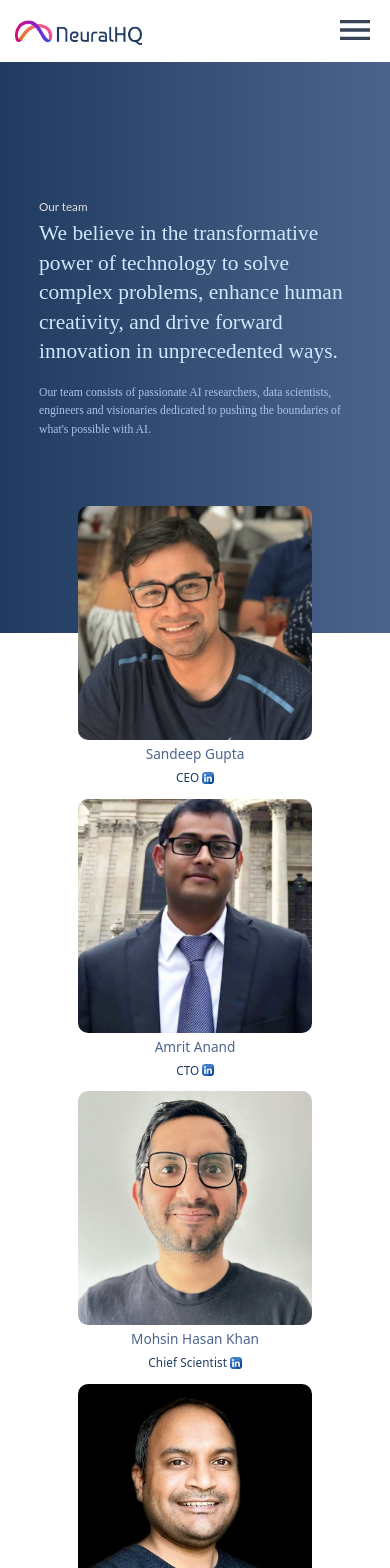
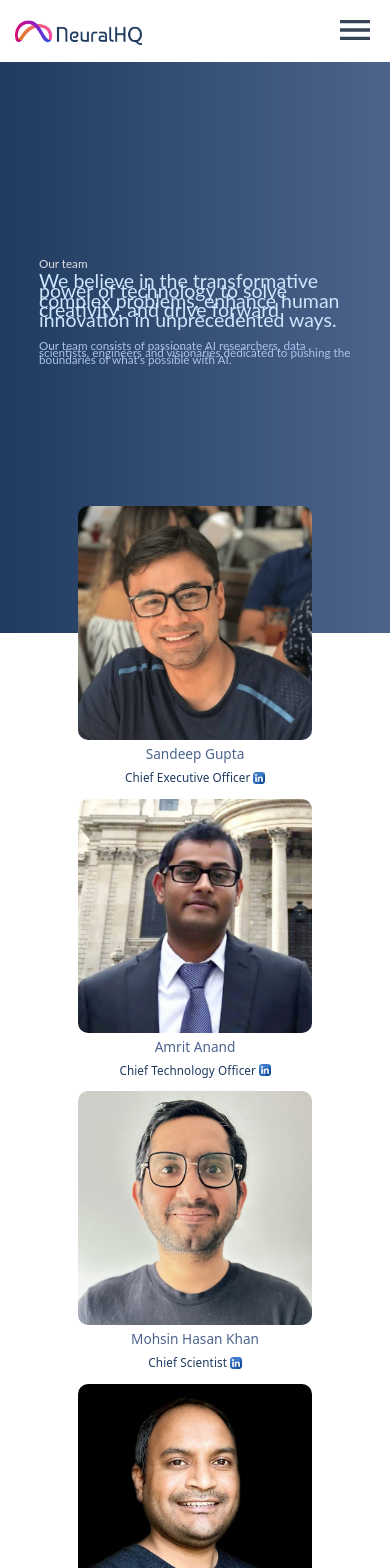
Before and after one commit to Sahil9214/NeuralH, a React (Create React App) app in the folder neural/: page /about in a window 390 px wide. Shown: the top 1568 px of the page. Built offline with nearby package versions, Linux system fonts and the light colour scheme; a web font is replaced by a local one.

Commit message:
Change in website responsivness

```diff
--- a/neural/src/Components/Navbar/Navbar.css
+++ b/neural/src/Components/Navbar/Navbar.css
@@ -174,7 +174,7 @@
 }
 
 /* Media Query for responsiveness */
-@media (max-width: 1124px) and (min-width: 320px) {
+@media (max-width: 1124px)  {
   .navbar .menu li {
     margin-top: 30px;
   }
--- a/neural/src/Pages/AboutUs/AboutUs.css
+++ b/neural/src/Pages/AboutUs/AboutUs.css
@@ -4,7 +4,7 @@
 }
 
 .about_container {
-    display: flex;
+
     justify-content: center;
     align-items: center;
     height: 100vh;
@@ -14,31 +14,33 @@
 }
 
 .about1 {
-    width: 66.66vw;
+    width: 60vw;
+    margin-bottom: 15vw;
 }
 
 .heading {
-    font-size: 1.3vw;
+    font-size: 1vw;
     line-height: 6.4vh;
     color: #E0E0E0;
     font-family: Lato;
     font-family: 400;
+    font-family: Lato, sans-serif;
 }
 
 .about-description {
-    font-size: 3.48vw;
-    line-height: 7.8vh;
+    font-size: 2vw;
+    line-height: 2.5vw;
     color: #CEE7FE;
-    font-family: lato-regular;
+    font-family: Lato, sans-serif;
     font-family: 400;
 
 }
 
 .about-detail {
-    font-size: 1.16vw;
-    line-height: 3vh;
+    font-size: 1vw;
+    line-height: 1.8vw;
     margin-top: 2.85vh;
-    font-family: lato-regular;
+    font-family: Lato, sans-serif;
     font-family: 400;
     color: #ACC2EE;
 }
@@ -46,12 +48,9 @@
 
 .owner {
     position: absolute;
-    top: 80%;
+    top: 53%;
     height: 100vh;
     width: 100%;
-    display: flex;
-    justify-content: center;
-    align-items: center;
 
 }
 
@@ -77,6 +76,7 @@
     width: 100%;
     object-fit: cover;
     border-radius: 10px;
+    object-position: top;
 }
 
 .teammember {
@@ -95,8 +95,8 @@
 }
 
 .linkedin-img {
-    width: 1.4vw;
-    height: 3vh;
+    width: 1.2vw;
+    height: 1.2vw;
 }
 
 .about2 {
@@ -120,9 +120,32 @@
 
 }
 
+.owner-card:nth-child(1) .teammember,
+.owner-card:nth-child(2) .teammember,
+.owner-card:nth-child(3) .teammember,
+.owner-card:nth-child(1) .designation,
+.owner-card:nth-child(2) .designation,
+.owner-card:nth-child(3) .designation {
+    color: #ffff;
+}
+
+
 @media screen and (max-width:1535px) and (min-width:1280px) {
+    .about1 {
+        width: 60vw;
+        margin-bottom: 20vw;
+    }
+    .about-detail {
+        font-size: 1.1vw;
+        line-height: 2.5vh;
+        margin-top: 2vh;
+        font-family: Lato, sans-serif;
+        font-family: 400;
+        color: #ACC2EE;
+    }
+
     .owner {
-        top: 70%
+        top: 52%
     }
 
     .designation {
@@ -139,90 +162,236 @@
         padding: 1.4vw 0px;
     }
 }
+
 @media screen and (max-width :1279px) and (min-width:1024px) {
-    .owner-card{
+    .about1 {
+        width: 60vw;
+        margin-bottom: 20vw;
+    }
+
+    .heading {
+        font-size: 1.3vw;
+        line-height: 4vh;
+        color: #E0E0E0;
+        font-family: Lato;
+        font-family: 400;
+    }
+
+    .about-detail {
+        font-size: 1.5vw;
+        line-height: calc(4vh-.9vw);
+        margin-top: 2vh;
+        font-family: Lato, sans-serif;
+        font-family: 400;
+        color: #ACC2EE;
+    }
+
+    .owner-card {
+        width: 20vw;
+        height: 25vw;
+
+    }
+
+    .owner-card:nth-child(3) .teammember {
+        color: #4D658D;
+    }
+
+    .owner-card:nth-child(3) .designation {
+        color: rgba(30, 58, 95, 1);
+    }
+
+    .owner-container {
+        display: grid;
+        grid-template-columns: repeat(2, 1fr);
+    }
+
+    .owner-img {
+        height: 20vw;
+        object-fit: cover;
+    }
+
+    .linkedin-img {
+        width: 1vw;
+        height: 1vw;
+    }
+
+    .employee {
+        grid-template-columns: repeat(2, 1fr);
+    }
+
+    .designation , .teammember {
+        font-size: 1.2vw;
+    }
+
+    .about2 {
+        margin-top: 140vh;
+    }
+}
+
+@media screen and (max-width :1023px) and (min-width:768px) {
+    .about_container {
+        height: 100vh;
+    }
+
+    .about1 {
+        width: 60vw;
+        margin-bottom: 40vw;
+    }
+
+    .heading {
+        font-size: 1.5vw;
+        line-height: 6.4vh;
+        color: #E0E0E0;
+        font-family: Lato;
+        font-family: 400;
+    }
+
+    .about-description {
+        font-size: 3vw;
+        line-height:3.8vw;
+        color: #CEE7FE;
+        font-family: Lato, sans-serif;
+        font-family: 400;
+
+    }
+
+    .about-detail {
+        font-size: 1.5vw;
+        line-height: 2vw;
+        margin-top: 2vw;
+        font-family: Lato, sans-serif;
+        font-family: 400;
+        color: #ACC2EE;
+    }
+
+
+    .owner {
+        top: 52%
+    }
+
+    .owner-card {
         width: 25vw;
         height: 34vw;
 
     }
-    .owner-container{
+
+    .owner-card:nth-child(3) .teammember {
+        color: #4D658D;
+    }
+
+    .owner-card:nth-child(3) .designation {
+        color: rgba(30, 58, 95, 1);
+    }
+
+    .owner-container {
         display: grid;
-        grid-template-columns: repeat(2,1fr);
+        grid-template-columns: repeat(2, 1fr);
     }
-    .owner-img{
+
+    .owner-img {
         height: 27vw;
     }
+
     .linkedin-img {
         width: 1vw;
         height: 1vw;
     }
-    .employee{
-        grid-template-columns: repeat(2,1fr);
+
+    .employee {
+        grid-template-columns: repeat(2, 1fr);
     }
+
     .designation {
-        font-size: 0.7vw;
+        font-size: 1.5vw;
     }
-    .about2{
-        margin-top: 140vh;
+
+    .about2 {
+        margin-top: 90vw;
     }
 }
 
-@media screen and (max-width :1023px ) and (min-width:768px){
-    .owner-card{
+@media screen and (max-width:767px) and (min-width:640px) {
+    .about_container {
+        height: 95vh;
+    }
+
+    .about1 {
+        width: 60vw;
+        margin-bottom: 35vw;
+    }
+
+    .heading {
+        font-size: 1.5vw;
+        line-height: 6.4vh;
+        color: #E0E0E0;
+        font-family: Lato;
+        font-family: 400;
+    }
+
+    .about-description {
+        font-size: 3vw;
+        line-height: 4vh;
+        color: #CEE7FE;
+        font-family: Lato, sans-serif;
+        font-family: 400;
+
+    }
+
+    .about-detail {
+        font-size: 1.5vw;
+        line-height: 2.5vh;
+        margin-top: 2.85vh;
+        font-family: Lato, sans-serif;
+        font-family: 400;
+        color: #ACC2EE;
+    }
+
+    .owner {
+        top: 55%;
+    }
+
+    .owner-card {
         width: 25vw;
         height: 34vw;
 
     }
-    .owner-container{
+
+    .owner-card:nth-child(3) .teammember {
+        color: #4D658D;
+    }
+
+    .owner-card:nth-child(3) .designation {
+        color: rgba(30, 58, 95, 1);
+    }
+
+    .owner-container {
         display: grid;
-        grid-template-columns: repeat(2,1fr);
+        grid-template-columns: repeat(2, 1fr);
     }
-    .owner-img{
+
+    .owner-img {
         height: 27vw;
     }
-    .linkedin-img {
-        width: 1vw;
-        height: 1vw;
-    }
-    .employee{
-        grid-template-columns: repeat(2,1fr);
-    }
-    .designation {
-        font-size: 0.7vw;
-    }
-    .about2{
-        margin-top:90vw;
-    }
-}
-@media screen and (max-width:767px) and (min-width:640px){
-    .owner-card{
-        width: 25vw;
-        height: 34vw;
 
-    }
-    .owner-container{
-        display: grid;
-        grid-template-columns: repeat(2,1fr);
-    }
-    .owner-img{
-        height: 27vw;
-    }
     .linkedin-img {
         width: 1.5vw;
         height: 1.5vw;
     }
-    .employee{
-        grid-template-columns: repeat(2,1fr);
+
+    .employee {
+        grid-template-columns: repeat(2, 1fr);
     }
-    .designation {
-        font-size:1.5vw;
+
+    .designation , .teammember {
+        font-size: 1.8vw;
     }
-    .about2{
+
+    /* .about2{
         margin-top:90vw;
-    }
+    } */
 }
 
-@media screen and (max-width:639px) and (min-width:320px){
+@media screen and (max-width:639px)  {
     .about_container {
         display: flex;
         justify-content: center;
@@ -232,58 +401,99 @@
         background: linear-gradient(90deg, #203B60 0%, #4C648B 100%);
         display: flex;
     }
-    .about1{
+
+    .about1 {
         width: 80vw;
+        margin-top: 10vw;
+    }
 
-    }
-    .heading{
+    .heading {
         font-size: 3vw;
         line-height: 3vh;
     }
-    .about-description{
-        font-size: 5.5vw;
-        line-height: 3.5vh;
+
+    .about-description {
+        font-size: 5vw;
+        line-height:calc(4vh-.9vw);
     }
-    .about-detail{
-        font-size: 3vw;
-        line-height: 2.2vh;
+
+    .about-detail {
+        font-size: 2.5vw;
+        line-height: calc(2.5vh-.9vw);
         margin-top: 2vh;
     }
+
     .owner {
         top: 60%;
     }
-    .owner-card{
+
+    .owner-card {
         width: 60vw;
-        height:60vw;
+        height: 60vw;
 
     }
-    .owner-container{
+
+    .owner-card:nth-child(3) .teammember,
+    .owner-card:nth-child(2) .teammember,
+    .owner-card:nth-child(1) .teammember {
+        color: #4D658D;
+    }
+
+    .owner-card:nth-child(3) .designation, .owner-card:nth-child(2) .designation, .owner-card:nth-child(1) .designation {
+        color: rgba(30, 58, 95, 1);
+    }
+
+    .owner-container {
         display: grid;
-        grid-template-columns: repeat(1,1fr);
+        grid-template-columns: repeat(1, 1fr);
         gap: 15vw;
     }
-    .owner-img{
+
+    .owner-img {
 
         height: 100%;
     }
+
     .linkedin-img {
         width: 3vw;
         height: 3vw;
     }
-    .employee{
-        grid-template-columns: repeat(1,1fr);
-        gap:15vw
+
+    .employee {
+        grid-template-columns: repeat(1, 1fr);
+        gap: 15vw
     }
+
     .teammember {
         font-size: 3.5vw;
     }
+
     .designation {
-        font-size:3vw;
+        font-size: 3vw;
     }
-    .about2{
-        margin-top:355vw;
+
+    .about2 {
+        margin-top: 355vw;
     }
-    .footer_container{
+
+    .footer_container {
         margin-top: 15vw;
     }
 }
+@media screen and (max-width:470px){
+    .heading {
+        font-size: 3vw;
+        line-height: 3vh;
+    }
+
+    .about-description {
+        font-size: 5vw;
+        line-height:calc(3vh-.9vw);
+    }
+
+    .about-detail {
+        font-size:3vw;
+        line-height: calc(2vh-.9vw);
+        margin-top: 2vh;
+    }
+}
--- a/neural/src/Utils/Constant.js
+++ b/neural/src/Utils/Constant.js
@@ -82,11 +82,11 @@ const Constant = {
 
   // !OWNER DESIGNATION
 
-  SANDEEP_DESIGNATION: "CEO",
-  AMRIT_DESIGNATION: "CTO",
+  SANDEEP_DESIGNATION: "Chief Executive Officer",
+  AMRIT_DESIGNATION: "Chief Technology Officer",
   MOSHIN_HASAN_KHAN_DESIGNATION: "Chief Scientist",
-  PRASANNA_KAKHANDAKI_DESIGNATION: "CPO",
-  SAMARTH_GUPTA_DESIGNATION: "HGM",
+  PRASANNA_KAKHANDAKI_DESIGNATION: "Chief Product Officer",
+  SAMARTH_GUPTA_DESIGNATION: "Head of Growth & Marketing",
   SCROLL: "Scroll",
 };
 
--- a/neural/src/Utils/TeamMember.js
+++ b/neural/src/Utils/TeamMember.js
@@ -11,6 +11,7 @@ import kushagra2 from "../Images/kushagra2.png";
 import amrit from "../Images/amrit_website.png";
 import Revant1 from "../Images/Revanth.png";
 import Samarth from "../Images/Samarth.jpg";
+import janhaviCopy from "../Images/Janhavi_Singh_copy.jpg";
 export const Owner = [
   {
     teamMember: Constant.Owner_Name1,
@@ -47,6 +48,55 @@ export const Owner = [
     img: Samarth,
     Linkedin: "https://www.linkedin.com/in/samarth-gupta-iitk/",
     effect: "zoom-out",
+  },
+  {
+    //!Jhanvi Container
+    teamMember: Constant.TEAM_MEMBER1,
+    Designation: Constant.EMPLOYEE_NAME1_DESIGNATION,
+    Linkedin: "https://www.linkedin.com/in/janhavi023/",
+    img: janhaviCopy,
+    // effect: "zoom-out",
+  },
+  {
+    //!Revanth Container
+    teamMember: Constant.TEAM_MEMBER2,
+    Designation: Constant.EMPLOYEE_NAME2_DESIGNATION,
+    Linkedin: "https://www.linkedin.com/in/revanth-mk-1a9013157/",
+    img: Revant1,
+    // effect: "zoom-out",
+  },
+  {
+    //!Rushikesh Container
+    teamMember: Constant.TEAM_MEMBER3,
+    Designation: Constant.EMPLOYEE_NAME3_DESIGNATION,
+    Linkedin: "https://www.linkedin.com/in/rushikesh-bhomale-aa29a3158/",
+    img: rushikesh,
+    // img: "https://media.licdn.com/dms/image/D4E03AQFoxg8ofkCH-g/profile-displayphoto-shrink_400_400/0/1715070640048?e=1720656000&v=beta&t=t9yhFhZJbwf4_Wn1HIsK4oZPpmhyKO9YXw4A1DTz-vQ",
+    // effect: "zoom-out",
+  },
+  {
+    //!Utkarsh Container
+    teamMember: Constant.TEAM_MEMBER4,
+    Designation: Constant.EMPLOYEE_NAME4_DESIGNATION,
+    Linkedin: "https://www.linkedin.com/in/utkarsh-singhal-3171b7182/",
+    img: utkarsh,
+  },
+  //!Deependra
+  {
+    teamMember: "Deependra Kumar",
+    Designation: Constant.EMPLOYEE_NAME6_DESIGNATION,
+    Linkedin: "https://www.linkedin.com/in/deependrakrdk/",
+    img: Deependra,
+    // effect: "zoom-out",
+  },
+  {
+    //!Kushargra
+    teamMember: Constant.TEAM_MEMBER5,
+    Designation: "Research Intern",
+    Linkedin: "https://www.linkedin.com/in/kushagrabhushan/",
+    img: kushagra2,
+    // img: "https://media.licdn.com/dms/image/D4D03AQESqGj9e6t1zQ/profile-displayphoto-shrink_400_400/0/1687593224479?e=1720051200&v=beta&t=rN0TNfRs6iAVcQoIaqu7FV_F2Mfl-ab-EJ4KzGvFW6Y",
+    // effect: "zoom-out",
   },
 ];
 
```
Also changed, not shown: neural/src/Pages/AboutUs/AboutUs.jsx (+49 -43 lines), neural/src/Images/Janhavi_Singh_copy.jpg (added).
